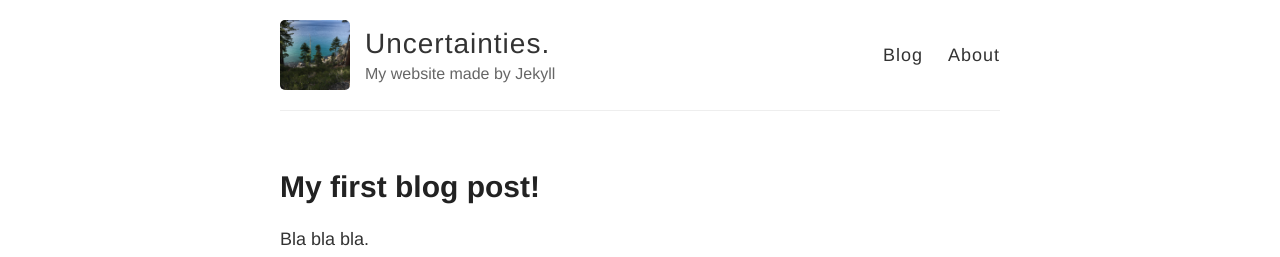
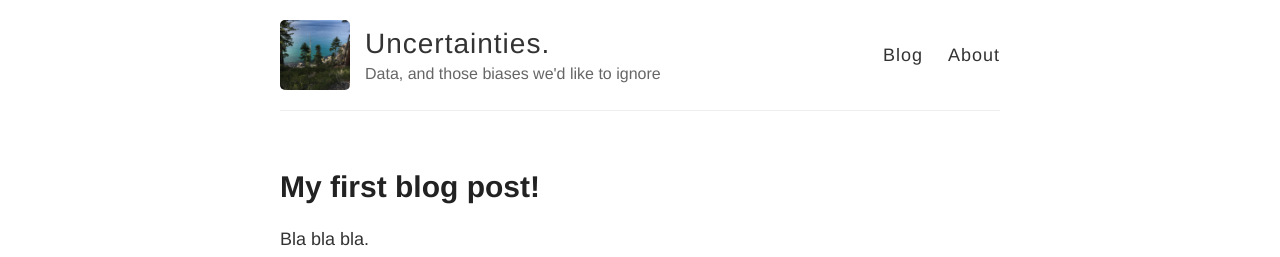
Before and after one commit to XiaoxiaoWang87/xiaoxiaowang87.github.io, a Jekyll site: the page built from index.html, in a window 1280 px wide. Shown: the top 257 px of the page. Built offline with Jekyll 4.4.1, drawn with Linux system fonts in a browser that asks for light colours.

Commit message:
add description

```diff
--- a/_config.yml
+++ b/_config.yml
@@ -6,7 +6,7 @@
 name: Uncertainties.
 
 # Short bio or description (displayed in the header)
-description: My website made by Jekyll
+description: Data, and those biases we'd like to ignore
 
 # URL of your avatar or profile pic (you could use your GitHub profile pic)
 avatar: /images/IMG_0530.jpg #https://raw.githubusercontent.com/barryclark/jekyll-now/master/images/jekyll-logo.png
```
